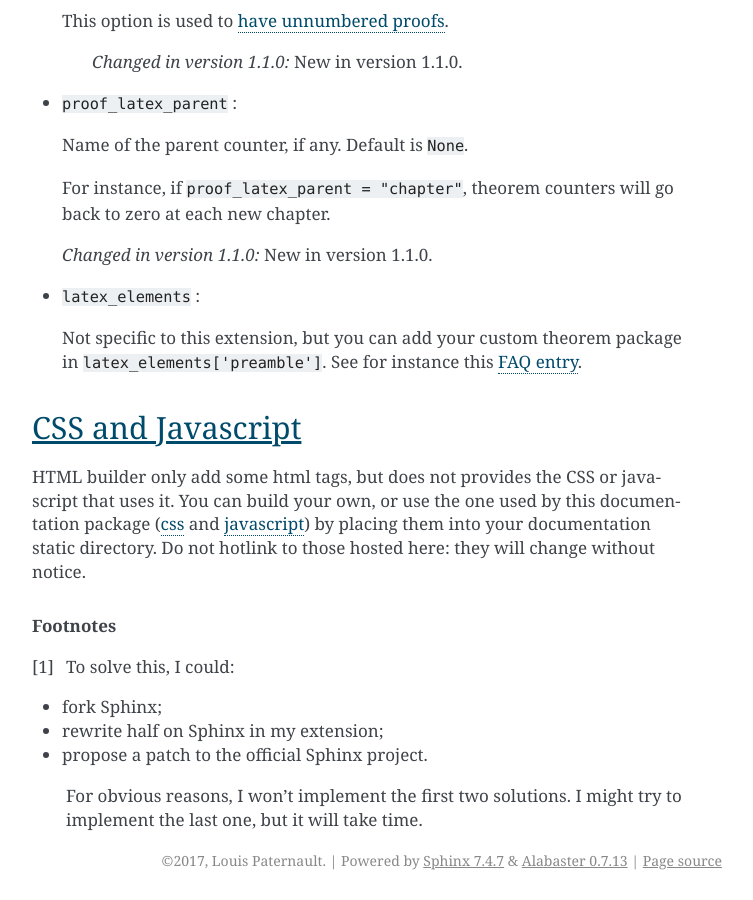
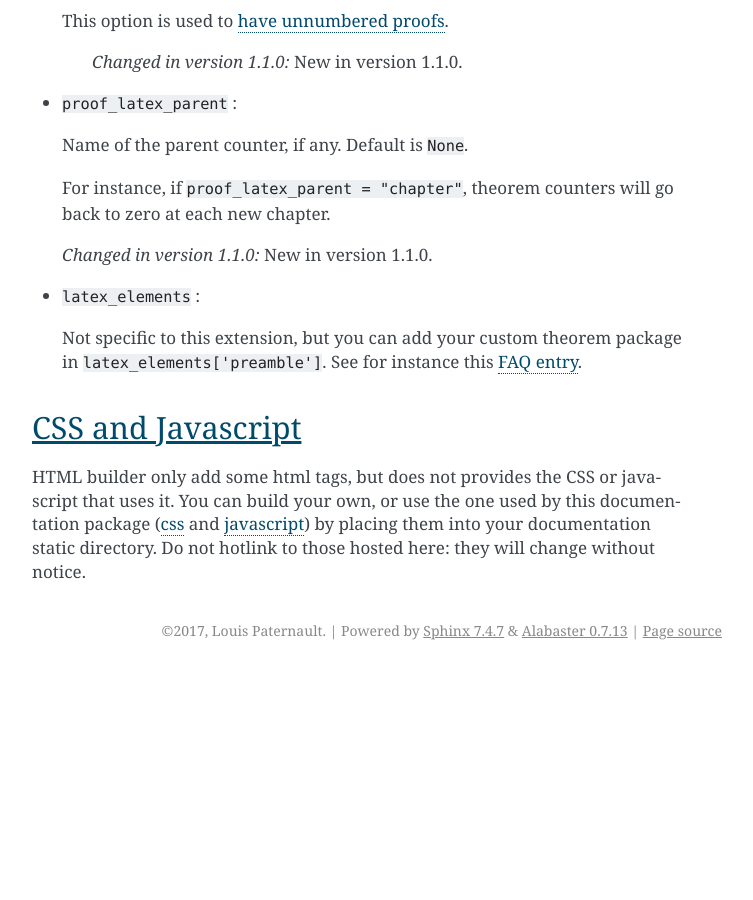
Before and after one commit to sphinx-contrib/proof, a Sphinx documentation site: the page built from doc/usage.rst, in a window 1280 px wide and 900 px high, scrolled down 3455 px. Shown: the whole window, without its empty margins (388-1141 px from the left). Built offline with Sphinx 7.4.7, drawn with Linux system fonts in a browser that asks for light colours; after the commit the page ends 4125 px from its top, so only the background shows below that.

Commit message:
[doc] Remove outdated footnote.

```diff
--- a/doc/usage.rst
+++ b/doc/usage.rst
@@ -184,13 +184,3 @@ and `javascript
 <https://git.framasoft.org/spalax/sphinxcontrib-proof/blob/master/doc/_static/proof.js>`_)
 by placing them into your documentation static directory.
 Do not hotlink to those hosted here: they will change without notice.
-
-.. rubric:: Footnotes
-
-.. [#numrefpatch] To solve this, I could:
-
-   - fork Sphinx;
-   - rewrite half on Sphinx in my extension;
-   - propose a patch to the official Sphinx project.
-
-   For obvious reasons, I won't implement the first two solutions. I might try to implement the last one, but it will take time.
```
